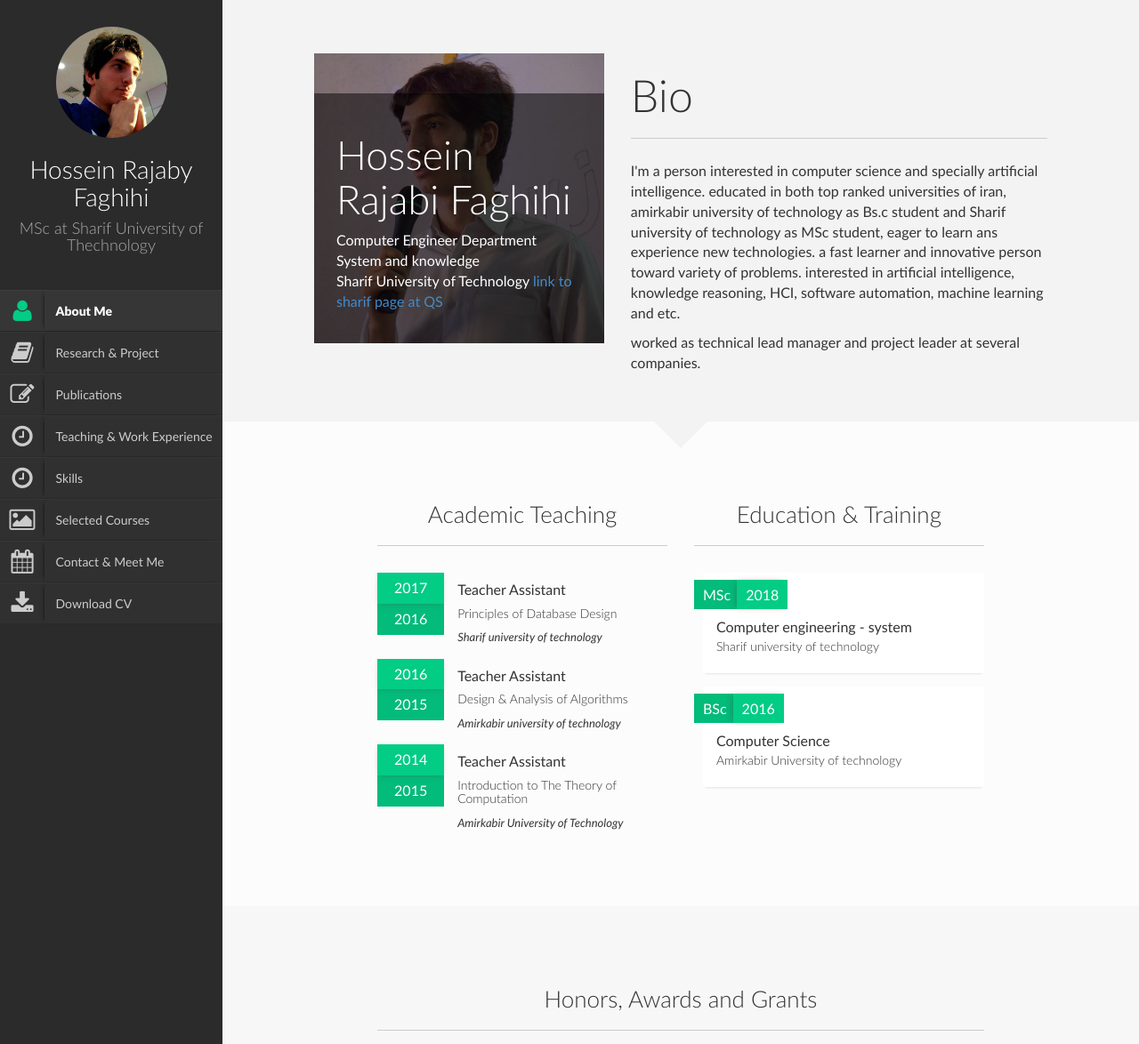
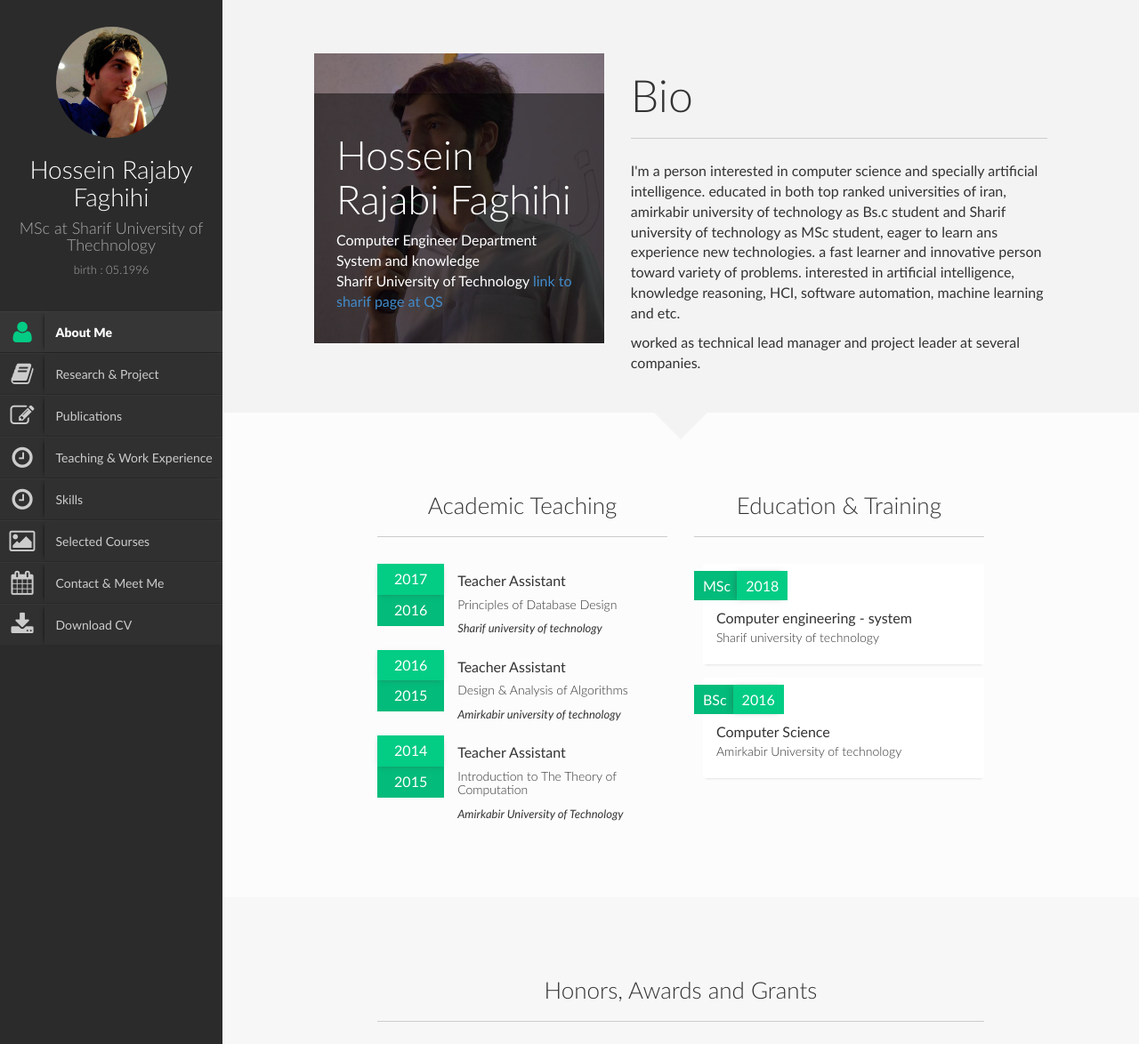
Before and after one commit to faghihi/personal_page, a PHP site: page / in a window 1280 px wide. Shown: the top 1174 px of the page at 89% size. Run offline with PHP 8.4, Linux system fonts and the light colour scheme.

Commit message:
birthday included

```diff
--- a/css/style.css
+++ b/css/style.css
@@ -178,6 +178,13 @@ h1,h2,h3,h4,h5,h6,.h1,.h2,.h3,.h4,.h5,.h6 {
 #profile .title h3 {
 	font-size: 18px;
 	font-weight: 300;
+	color: #aaa;
+	margin: 0px 0 10px 0;
+}
+
+#profile .title h4 {
+	font-size: 13px;
+	font-weight: 200;
 	color: #aaa;
 	margin: 0px 0 10px 0;
 }
--- a/index.html
+++ b/index.html
@@ -54,6 +54,9 @@
                             <div class="title">
                                 <h2>Hossein Rajaby Faghihi</h2>
                                 <h3>MSc at Sharif University of Thechnology</h3>
+                                <h4>
+                                    birth : 05.1996
+                                </h4>
                             </div>
 
                         </div>
@@ -159,7 +162,6 @@
                                         university of technology as Bs.c student and Sharif university of technology as MSc student, eager to learn ans experience new technologies. a fast learner and innovative person toward variety of problems. interested in artificial intelligence,
                                             knowledge reasoning, HCI, software automation, machine learning and etc.
                                         </p>worked as technical lead manager and project leader at several companies.
-                                        <p></p>
                                     </div>
 
                                 </div>
```
